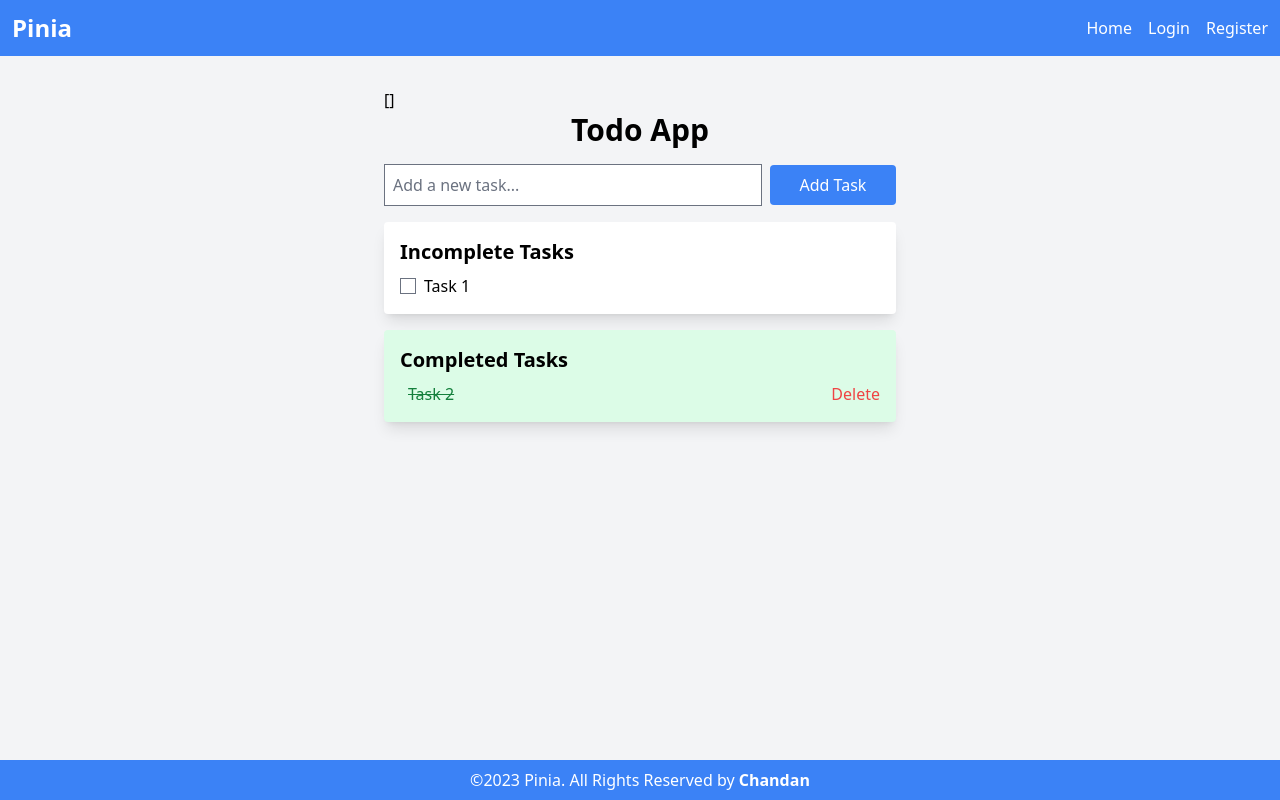
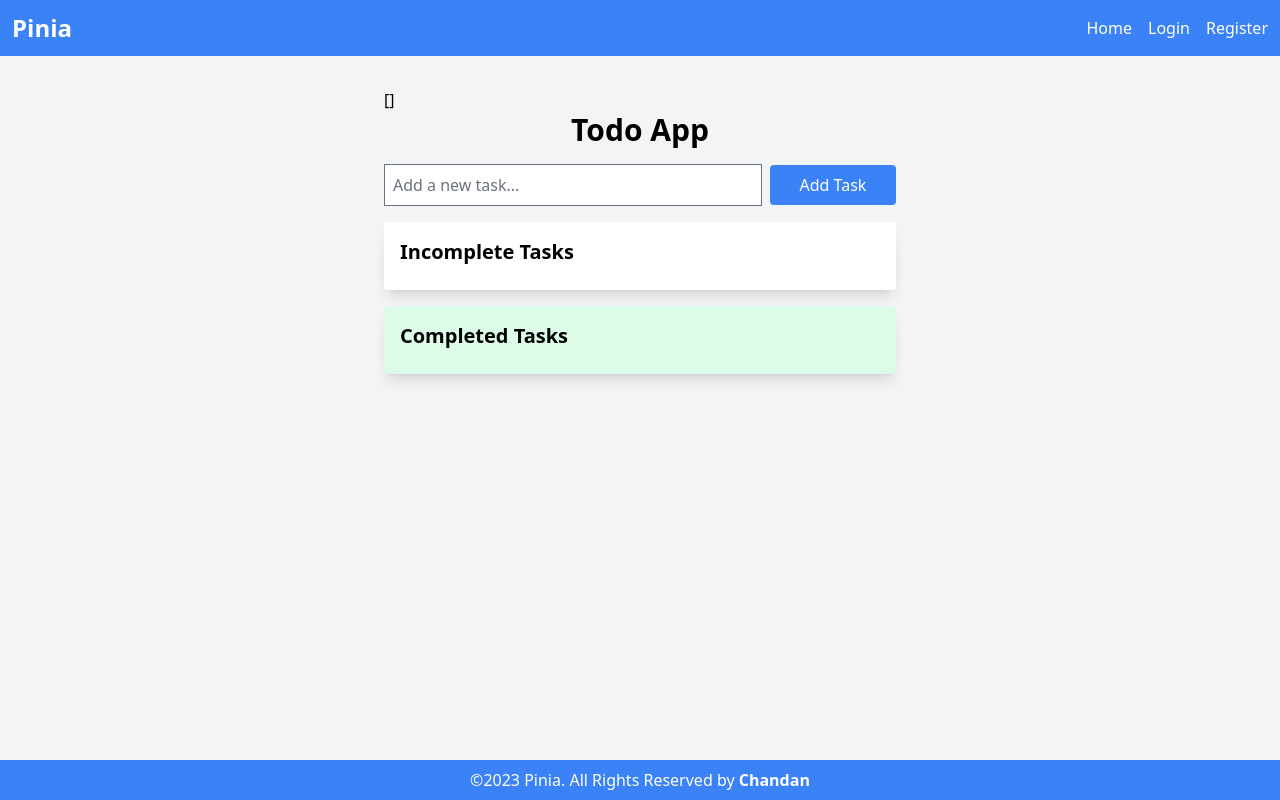
Before and after one commit to chandan-ojha/ostad-vuejs-assignment, a Vue app in the folder todo-user-auth-app/: page / in a window 1280 px wide. Built offline with nearby package versions, Linux system fonts and the light colour scheme.

Commit message:
`updated`

```diff
--- a/todo-user-auth-app/src/views/HomeView.vue
+++ b/todo-user-auth-app/src/views/HomeView.vue
@@ -1,5 +1,5 @@
 <script setup>
-import { ref, reactive } from "vue";
+import { ref, reactive, computed } from "vue";
 
 const taskList = JSON.parse(localStorage.getItem("task_list")) || [];
 
@@ -20,6 +20,23 @@ const addTask = () => {
   });
   localStorage.setItem("task_list", JSON.stringify(taskList));
   task.name = "";
+};
+
+//change task status
+const changeStatus = (index) => {
+  taskList[index].status = "done";
+  localStorage.setItem("task_list", JSON.stringify(taskList));
+};
+
+//completed task
+const completedTask = computed(() => {
+  return taskList.filter((task) => task.status === "done");
+});
+
+//delete task
+const deleteTask = (index) => {
+  taskList.splice(index, 1);
+  localStorage.setItem("task_list", JSON.stringify(taskList));
 };
 </script>
 
@@ -49,11 +66,21 @@ const addTask = () => {
     <!-- Incomplete Task List -->
     <div class="bg-white rounded shadow-lg p-4">
       <h2 class="text-xl font-semibold mb-2">Incomplete Tasks</h2>
-      <ul id="todo-list" class="space-y-4">
+      <ul
+        id="todo-list"
+        class="space-y-4"
+        v-for="(itask, index) in taskList"
+        :key="index"
+      >
         <li class="flex justify-between items-center">
           <label class="flex items-center space-x-2">
-            <input type="checkbox" class="form-checkbox" />
-            <span class="ml-2">Task 1</span>
+            <input
+              @click="changeStatus(index)"
+              type="checkbox"
+              class="form-checkbox"
+              :checked="itask.status === 'done'"
+            />
+            <span class="ml-2">{{ itask.name }}</span>
           </label>
         </li>
       </ul>
@@ -62,12 +89,24 @@ const addTask = () => {
     <!-- Completed Task List -->
     <div class="bg-green-100 rounded shadow-lg p-4 mt-4">
       <h2 class="text-xl font-semibold mb-2">Completed Tasks</h2>
-      <ul id="completed-list" class="space-y-4">
+      <ul
+        id="completed-list"
+        class="space-y-4"
+        v-for="(ctask, index) in completedTask"
+        :key="index"
+      >
         <li class="flex justify-between items-center">
           <label class="flex items-center space-x-2">
-            <span class="line-through ml-2 text-green-700"> Task 2 </span>
+            <span class="line-through ml-2 text-green-700">
+              {{ ctask.name }}
+            </span>
           </label>
-          <button class="text-red-500 hover:text-red-600">Delete</button>
+          <button
+            @click="deleteTask(index)"
+            class="text-red-500 hover:text-red-600"
+          >
+            Delete
+          </button>
         </li>
       </ul>
     </div>
```
